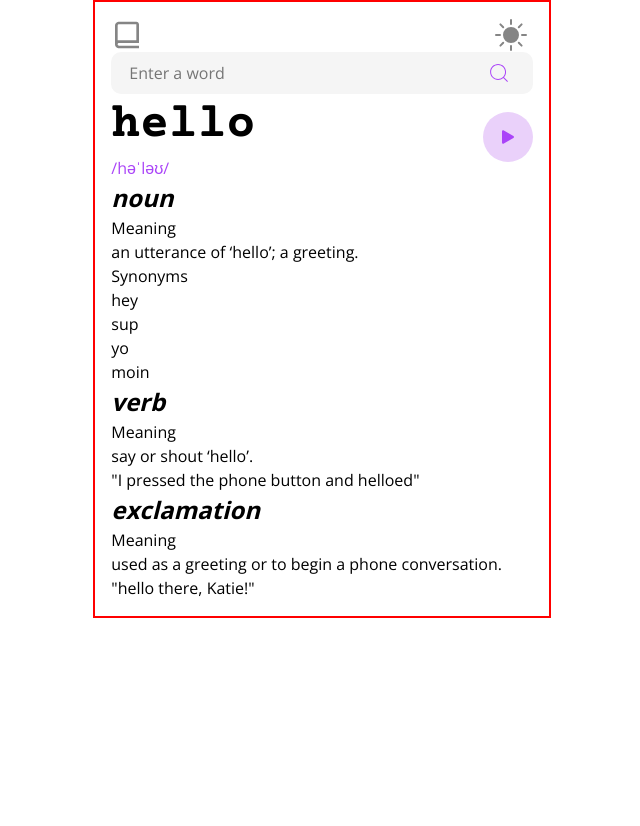
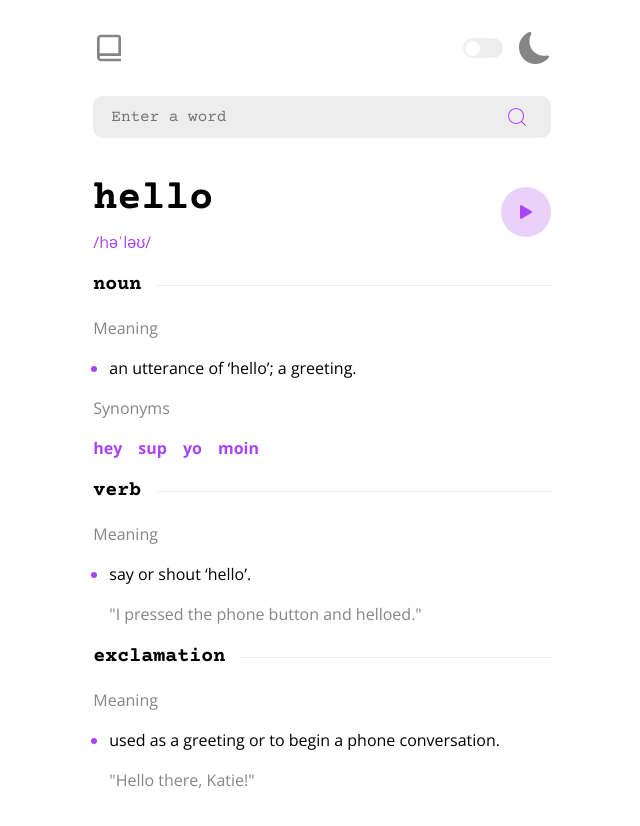
Before and after one commit to Alliemack77/dictionary-web-app, a React (Create React App) app: page / in a window 1280 px wide. Shown: the top 826 px of the page, without its empty margins (318-958 px from the left). Before the commit the page ends 800 px from the top, so only its background shows below. Built offline with nearby package versions, Linux system fonts and the light colour scheme.

Commit message:
adding dark theme styles; adding theme toggle funtionality

```diff
--- a/src/App.js
+++ b/src/App.js
@@ -22,12 +22,12 @@ function App() {
   }
 
   return (
-    <main className='container'>
-      <section className='dictionary'>
+    <main className={`${isDarkMode ? "dark" : "light"}`}>
+      <article className='dictionary container'>
         <Header isDarkMode={isDarkMode} setIsDarkMode={setIsDarkMode}/>
         <Searchbar searchWord={searchWord}/>
         <Entry searchTerm={searchTerm}/>
-      </section>
+      </article>
     </main>
   );
 }
--- a/src/components/Entry.js
+++ b/src/components/Entry.js
@@ -7,13 +7,14 @@ const Entry = ({searchTerm}) => {
 
     let word = searchTerm[0]
     let synonyms = word.meanings[0].synonyms
-    let track = word.phonetics[0].audio === '' ? word.phonetics[1].audio : word.phonetics[0].audio
+    let track = word.phonetics[0].audio || word.phonetics[1].audio
+    // === '' ?  : word.phonetics[0].audio
 
     return (
         <article className='entry'>
             <div className='word'>
                 <div>
-                    <h1 className='fs-700 ff-accent'>{word.word}</h1>
+                    <h1 className='fs-600 ff-accent'>{word.word}</h1>
                     {word.phonetic ? <p className='text-accent'>{word.phonetic}</p> : null}
                 </div>
                 <div>
@@ -23,43 +24,46 @@ const Entry = ({searchTerm}) => {
             </div>
             {word.meanings.map((item) => {
                 return (
-                    <div>
-                        <h2 className='italic'>{item.partOfSpeech}</h2>
-                        <p>Meaning</p>
+                    <div className='definition-container'>
+                        <h2 className='fs-500 ff-accent'>{item.partOfSpeech}<span className='deco'></span></h2>
+                        <p className='text-grey'>Meaning</p>
 
                         {item.partOfSpeech === 'noun' && (
                             <>
-                                <div className='definition'>
+                                <ul className='definition'>
                                     { item.definitions.map((def) => {
                                         return (
-                                            <p key={item.text}>{def.definition}</p>
+                                            <li key={item.text}>
+                                                <p>{def.definition}</p>
+                                            </li>
                                         )
                                     })}
-                                </div>
-                                <p>Synonyms</p>
-                                <div>
-                                    {synonyms.map((syn) => <p key={syn}>{syn}</p>)}
+                                </ul>
+                                <p className='text-grey'>Synonyms</p>
+                                <div className='flex flex-wrap'>
+                                    {synonyms.map((syn) => <p className="text-accent fw-700" key={syn}>{syn}</p>)}
                                 </div>
                             </>
                         )}
 
                         {item.partOfSpeech !== 'noun' && (
                             <>
-                                <div className='definition'>
+                                <ul className='definition'>
                                     { item.definitions.map((def) => {
                                         let example = def.example
                                         return (
                                             <>
-                                                <p key={item.text}>{def.definition}</p>
-                                                <p key={item.word}>
-                                                    <span className='sr-only'>Example: </span>
-                                                    {def.example === undefined ? null : `"${example}"`}
-                                                </p>
+                                                <li key={item.text}>{def.definition}
+                                                    <p className='text-grey' key={item.word}>
+                                                        <span className='sr-only'>Example: </span>
+                                                        {def.example === undefined ? null : `"${example}"`}
+                                                    </p>
+                                                </li>
                                             </>
                                         )
 
                                     })}
-                                </div>
+                                </ul>
                             </>
                         )}
                     </div>
--- a/src/components/Header.js
+++ b/src/components/Header.js
@@ -9,13 +9,20 @@ const Header = ({isDarkMode, setIsDarkMode}) => {
     }
 
     return (
-        <header>
+        <header aria-label='dictionary'>
             <BiBookAlt />
             <h1 className='sr-only'>Dictionary App</h1>
-            <button className='button theme-toggle' type='button' onClick={toggleTheme}>
-                { isDarkMode ? <BsFillMoonFill /> : <BsFillSunFill />}
-                <span className='sr-only'>dark mode toggle</span>
-            </button>
+            <div className='switch-container'>
+                <button
+                    className={`button theme-toggle ${isDarkMode? "checked" : ""}`}
+                    type='button'
+                    role='switch'
+                    aria-checked={isDarkMode}
+                    onClick={toggleTheme}>
+                    <span className='sr-only'>dark mode toggle</span>
+                </button>
+                <BsFillMoonFill />
+            </div>
         </header>
     )
 }
--- a/src/mock-data/mockEntry.js
+++ b/src/mock-data/mockEntry.js
@@ -19,7 +19,7 @@ const word = [{
             definitions: [
                 {
                     definition: "an utterance of ‘hello’; a greeting.",
-                    example: "she was getting polite nods and hellos from people",
+                    example: "She was getting polite nods and hellos from people.",
                 }
             ]
         },
@@ -30,7 +30,7 @@ const word = [{
             definitions: [
                 {
                     definition: "say or shout ‘hello’.",
-                    example: "I pressed the phone button and helloed",
+                    example: "I pressed the phone button and helloed.",
                 }
             ]
         },
@@ -41,7 +41,7 @@ const word = [{
             definitions: [
                 {
                     definition: "used as a greeting or to begin a phone conversation.",
-                    example: "hello there, Katie!",
+                    example: "Hello there, Katie!",
                 }
             ]
         },
--- a/src/scss/main.scss
+++ b/src/scss/main.scss
@@ -3,7 +3,8 @@
 $clr-black: hsl(100, 0, 0);
 $clr-white: hsl(0, 100, 100);
 $clr-grey: hsl(0, 0%, 52%);
-$clr-grey-light: hsl(0, 0%, 96%);
+$clr-grey-dark: hsl(0, 0%, 20%);
+$clr-grey-light: hsl(0, 0%, 93%);
 $clr-accent: hsl(274, 93%, 62%);
 $clr-accent-light: hsl(276, 81%, 90%);
 
@@ -11,25 +12,61 @@ $clr-accent-light: hsl(276, 81%, 90%);
 $ff-primary: 'Open Sans', sans-serif;
 $ff-accent: 'Courier Prime', monospace;
 
+$fs-700: 3rem;
+$fs-600: 2.5rem;
+$fs-500: 1.25rem;
+$fs-400: 1rem;
+
 $fw-700: 700;
 $fw-600: 600;
 $fw-500: 500;
 $fw-400: 400;
 $fw-300: 300;
 
-$fs-700: 3rem;
-$fs-600: 2rem;
-$fs-500: 1.5rem;
-$fs-400: 1rem;
+// color themes
+// bg-color, text-color, input-bg, toggle-bg, line-color, icon-color,
+$scheme-dark: $clr-black, $clr-white, $clr-grey-dark, $clr-accent, $clr-accent, $clr-accent;
+$scheme-light: $clr-white, $clr-black, $clr-grey-light, $clr-grey-light, $clr-grey-light, $clr-grey;
 
-// color themes
-// $scheme-dark:
-// $scheme-light:
+// mixins
+// dark and light mode color scheme rules
+// $icon-color
+@mixin color-schemes($bg-color, $text-color, $input-bg, $toggle-bg, $line-color, $icon-color) {
+  color: $text-color;
+  background-color: $bg-color;
+
+  .dictionary svg {
+    fill: $icon-color;
+  }
+
+  .search-bar {
+    background-color: $input-bg;
+  }
+
+  .button.theme-toggle {
+    background-color: $toggle-bg;
+  }
+
+  .definition-container h2 .deco {
+    background-color: $line-color;
+  }
 
 
-// mixins
+}
 
+// use flex to center on the horizontal and verticle
+@mixin center-xy {
+  display: flex;
+  align-items: center;
+  justify-content: center;
+}
 
+// use flex to center on the horizontal, with space-between
+@mixin center-space-between {
+  display: flex;
+  align-items: center;
+  justify-content: space-between;
+}
 
 
 /* Reset */
@@ -48,21 +85,20 @@ p {
   margin: 0;
 }
 
-ul[role='list'],
-ol[role='list'] {
-  list-style: none;
-}
-
 html:focus-within {
   scroll-behavior: smooth;
 }
 
 body {
-  min-height: 100vh;
+  // min-height: 100vh;
   text-rendering: optimizeSpeed;
   line-height: 1.5;
   font-family: $ff-primary;
   font-size: $fs-400;
+}
+
+main {
+  min-height: 100vh;
 }
 
 img {
@@ -72,7 +108,8 @@ img {
 
 input,
 button {
-  font: inherit;
+  font-family: $ff-accent;
+  font-size: inherit;
 }
 
 
@@ -85,14 +122,28 @@ button {
 .fs-500 { font-size: $fs-500; }
 .fs-400 { font-size: $fs-400; }
 
+.fw-700 { font-weight: $fw-700; }
+.fw-600 { font-weight: $fw-600; }
+.fw-500 { font-weight: $fw-500; }
+.fw-400 { font-weight: $fw-400; }
+
 .text-accent {  color: $clr-accent }
+.text-grey {  color: $clr-grey }
 
 .italic { font-style: italic;}
 
 .container {
-  border: solid red 2px;
   width: min(50ch, 100vw - 2rem);
-  margin-inline: auto;
+  margin: 2rem auto;
+}
+
+.flex {
+  display: flex;
+  gap: 1rem;
+}
+
+.flex-wrap {
+  flex-wrap: wrap;
 }
 
 .sr-only {
@@ -107,14 +158,45 @@ button {
   border: 0;
 }
 
+.dark {
+  @include color-schemes($scheme-dark ...);
+}
+
+.light {
+  @include color-schemes($scheme-light ...);
+}
+
+
 /* Components */
 .button {
   border: none;
+  position: relative;
 
   &.theme-toggle {
-    background-color: transparent;
+    // background-color:  $clr-grey;
+    height: 20px;
+    width: 40px;
+    border-radius: 50px;
     display: inline-flex;
     align-items: center;
+    padding: 0;
+
+    &::after {
+      position: absolute;
+      left: 2px;
+      top: 1;
+      content: "";
+      height: 15px;
+      width: 15px;
+      border-radius: 50%;
+      background-color: $clr-white;
+      transition: left .2s ease-out 0s;
+    }
+
+    &.checked::after {
+      left: 23px;
+    }
+
   }
 
   &.search {
@@ -128,10 +210,8 @@ button {
   }
 
   &.play {
+    @include center-xy;
     background-color: $clr-accent-light;
-    display: flex;
-    align-items: center;
-    justify-content: center;
     height: 50px;
     width: 50px;
     aspect-ratio: 1/1;
@@ -145,21 +225,21 @@ button {
 }
 
 header {
-  display: flex;
-  align-items: center;
-  justify-content: space-between;
+  @include center-space-between;
 
   & svg {
-    fill: $clr-grey;
     font-size: 2rem;
+  }
+
+  & .switch-container {
+    @include center-xy;
+    gap: 1rem;
   }
 }
 
 .search-bar {
-  display: flex;
-  align-items: center;
-  justify-content: space-between;
-  background-color: $clr-grey-light;
+  @include center-space-between;
+
   padding: .5rem 1rem;
   border-radius: 10px;
 
@@ -170,15 +250,48 @@ header {
 }
 
 .entry {
+  & > * + * {
+    margin-block-start: 1rem;
+  }
 
   & .word {
+    @include center-space-between;
+  }
+
+  & .definition-container {
+    margin-block-start: 1rem;
+
+    & h2 {
       display: flex;
+      gap: 1rem;
       align-items: center;
-    justify-content: space-between;
+
+      & .deco {
+        flex-basis: 100%;
+        display: block;
+        height: 1px;
+      }
     }
   }
 
+  & .definition-container p {
+    margin-block-start: 1rem;
+  }
 
-.dictionary {
-  padding: 1rem;
+  & .definition-container > ul {
+    padding: 0 1rem;
   }
+
+  & .definition-container > ul > li {
+    margin-block-start: 1rem;
+  }
+
+  & .definition-container > ul > li::marker {
+    color: $clr-accent;
+  }
+}
+
+// applies 2rem to margin-top for every child of dictionary EXCEPT the first
+.dictionary > * + * {
+  margin-top: 2rem;
+}
```
Lines whose indentation alone changed are shown as unchanged.
